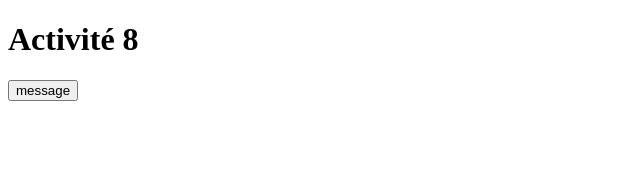
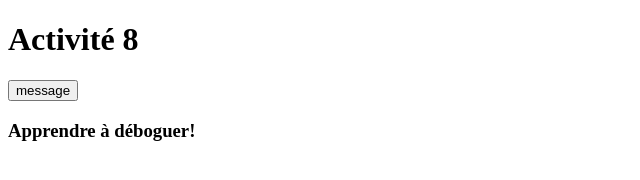
Before and after one commit to YakoubKhedidja/activite_8, a plain HTML site: page index.html in a window 1280 px wide. Shown: the whole page, without its empty margins (0-640 px from the left). Drawn offline with Linux system fonts and the light colour scheme.

Commit message:
Modification sur index.html
Ajout d'un sous-titre

```diff
--- a/index.html
+++ b/index.html
@@ -9,5 +9,6 @@
 <body>
     <h1>Activité 8</h1>
     <button>message</button>
+    <h3>Apprendre à déboguer!</h3>
 </body>
 </html>
```
